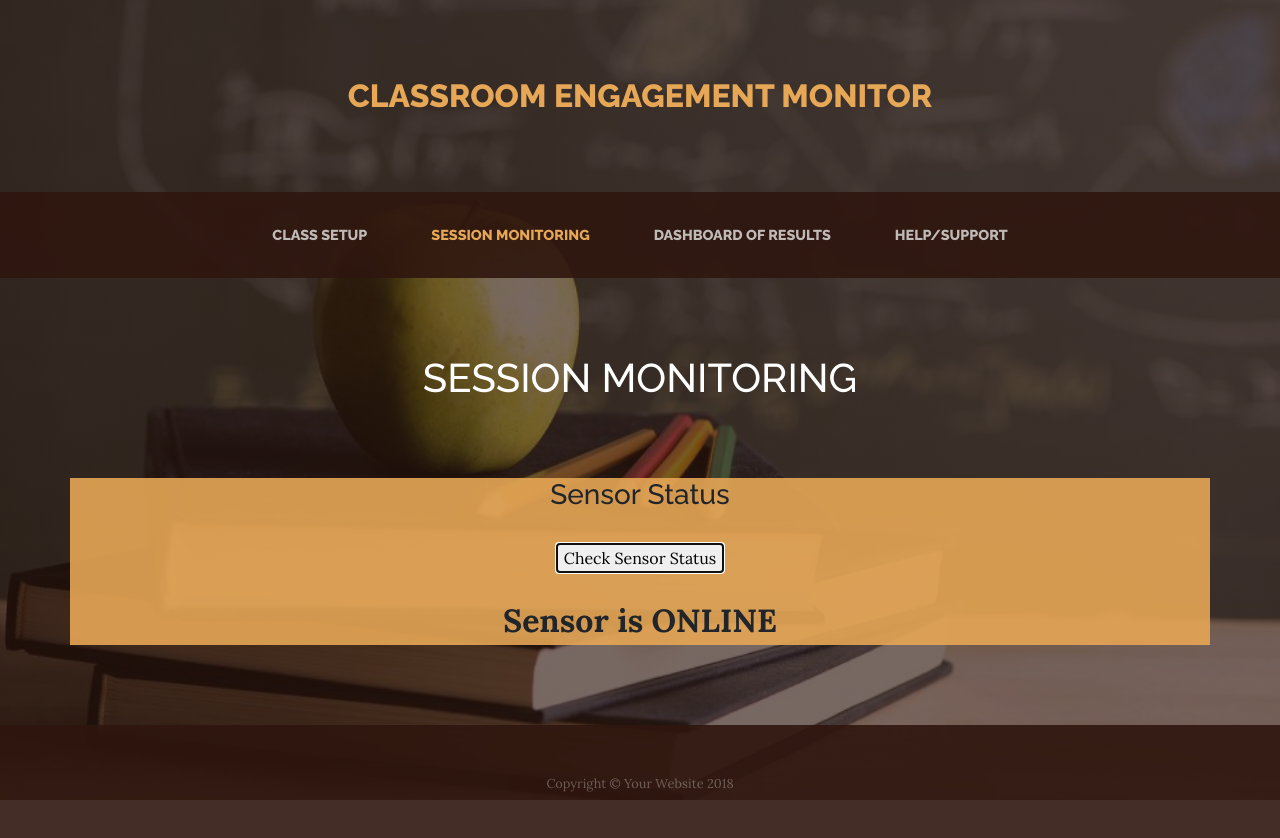
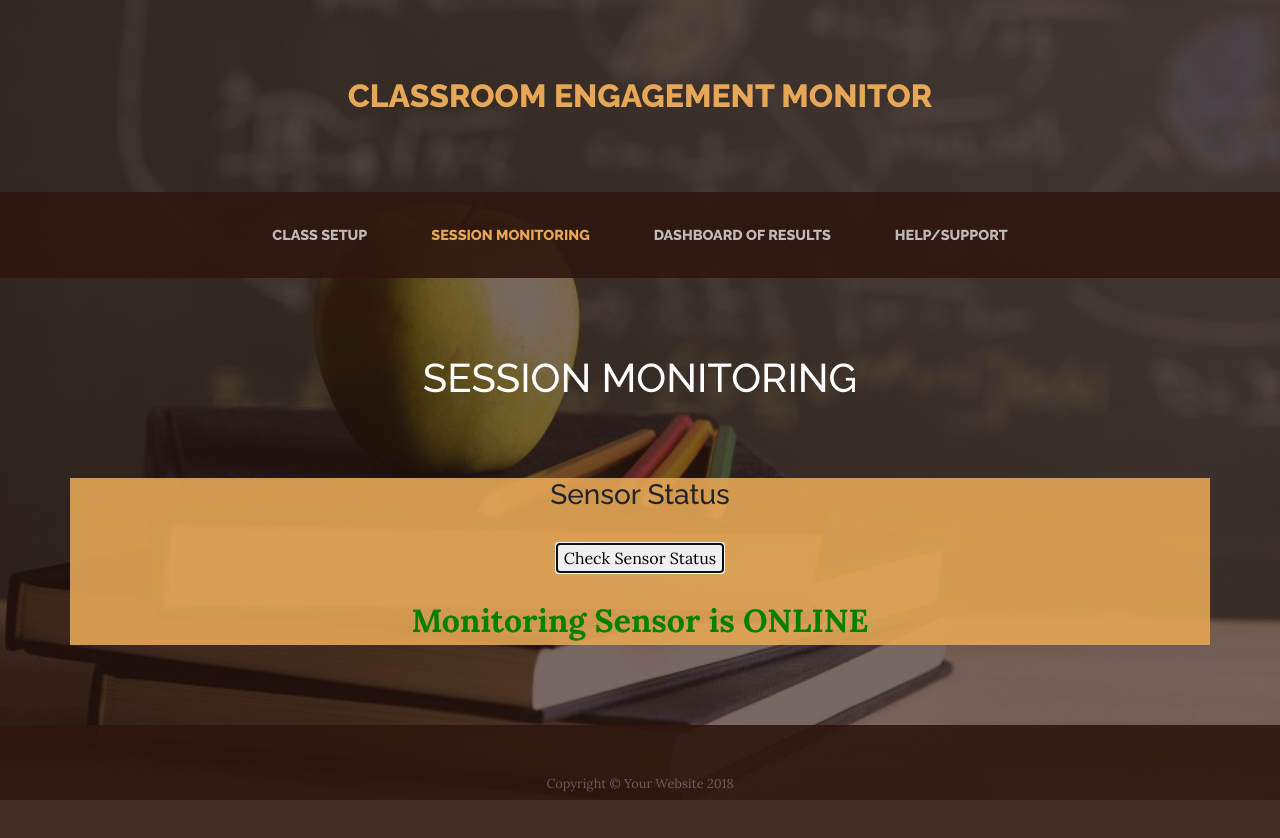
Before and after one commit to atkinske/atkinske.github.io, a website: page sessionMon.html in a window 1280 px wide. Both pictures are taken after a click on the button "Check Sensor Status". Drawn offline with Linux system fonts and the light colour scheme.

Commit message:
session monitoring small change

```diff
--- a/sessionMon.html
+++ b/sessionMon.html
@@ -27,11 +27,13 @@
 				var number = Math.round(Math.random());
 				if (number == 0)
 				{
-					document.getElementById("result").textContent = "Sensor is OFFLINE";
+					document.getElementById("result").textContent = "Monitoring Sensor is OFFLINE";
+					document.getElementById("result2").textContent = "";
 				}
 				else
 				{
-					document.getElementById("result").textContent = "Sensor is ONLINE";
+					document.getElementById("result2").textContent = "Monitoring Sensor is ONLINE";
+					document.getElementById("result").textContent = "";
 				}
 				event.preventDefault();
 			})
@@ -43,6 +45,13 @@
 		{
 			font-weight: bold;
 			font-size: 2em;
+			color: red;
+		}
+		#result2
+		{
+			font-weight: bold;
+			font-size: 2em;
+			color: green;
 		}
     </style>
 
@@ -97,6 +106,7 @@
 				<button id="validate">Check Sensor Status</button>
 				<br><br>
 				<span id="result" ></span>
+				<span id="result2" ></span>
 	        </div>
           </div>
         </div>
```
